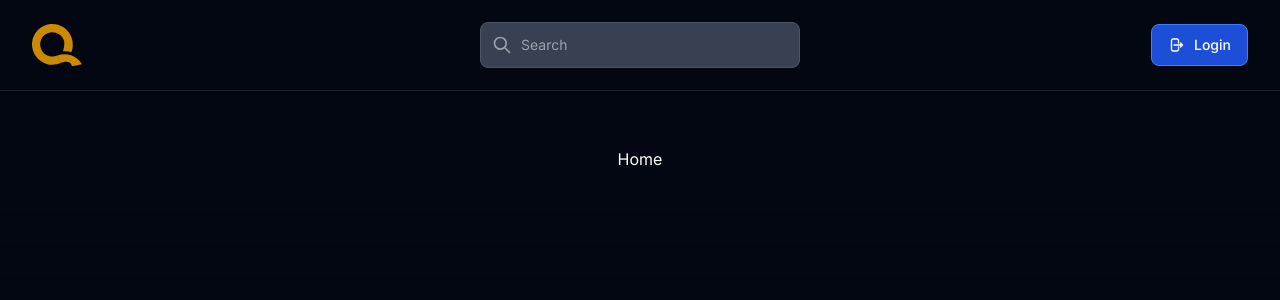
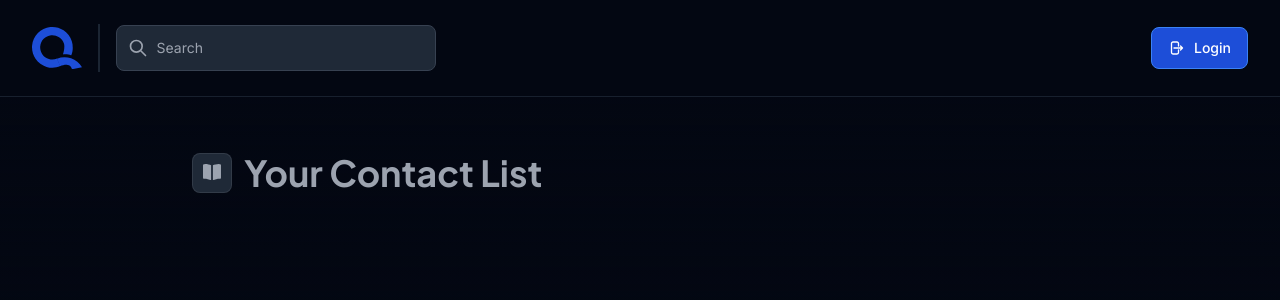
Before and after one commit to aldwiputra/qontax, a Next.js app: page / in a window 1280 px wide. Shown: the top 300 px of the page. Built offline with nearby package versions, Linux system fonts and the light colour scheme; no server answers.

Commit message:
change navbar layout

```diff
--- a/src/components/Navbar.tsx
+++ b/src/components/Navbar.tsx
@@ -14,21 +14,22 @@ function Navbar() {
   return (
     <nav className={`${inter.className} border-gray-200 bg-gray-950 border-b border-b-gray-800/75`}>
       <div className='relative max-w-screen-xl flex flex-wrap items-center justify-between mx-auto px-8 py-6 '>
-        <Link href='/' className='flex items-center'>
-          <svg className='w-[50px]' viewBox='0 0 249 211' fill='none' xmlns='http://www.w3.org/2000/svg'>
-            <path
-              d='M195.721 141.263C204.56 119.53 205.215 93.7558 198.261 71.3488C191.306 48.9417 176.797 29.6392 157.206 16.7303C137.615 3.82145 114.154 -1.8952 90.8211 0.554449C67.4878 3.0041 45.7257 13.4685 29.2428 30.1646C12.76 46.8607 2.57619 68.7555 0.426663 92.1184C-1.72286 115.481 4.29487 138.867 17.4545 158.29C30.6142 177.714 50.1015 191.973 72.5961 198.639C95.0908 205.305 119.201 203.965 140.818 194.848L125.014 157.375C112.066 162.836 97.6248 163.638 84.1515 159.646C70.6783 155.653 59.0062 147.112 51.1242 135.478C43.2421 123.845 39.6378 109.838 40.9253 95.8445C42.2127 81.8512 48.3124 68.7372 58.1849 58.737C68.0574 48.7367 81.0919 42.469 95.0675 41.0018C109.043 39.5346 123.095 42.9586 134.829 50.6904C146.563 58.4223 155.254 69.9836 159.419 83.4044C163.585 96.8253 159.114 123.606 153.82 136.623C153.82 136.623 161.217 135.264 174.02 136.077C182.619 136.623 195.721 141.263 195.721 141.263Z'
-              fill='#CA8A04'
-            />
-            <path
-              d='M249 200.092C236.674 179.356 217.359 163.693 194.523 155.916C171.688 148.139 146.828 148.756 124.408 157.658L139.415 195.457C152.844 190.126 166.923 187.107 177.432 189.034C187.942 190.96 194.493 193.811 199.27 210.598L249 200.092Z'
-              fill='#CA8A04'
-            />
-          </svg>
-        </Link>
+        <div className='flex items-center gap-4'>
+          <Link href='/' className='flex items-stretch'>
+            <svg
+              className='w-[50px] fill-blue-700'
+              viewBox='0 0 249 211'
+              fill='none'
+              xmlns='http://www.w3.org/2000/svg'>
+              <path d='M195.721 141.263C204.56 119.53 205.215 93.7558 198.261 71.3488C191.306 48.9417 176.797 29.6392 157.206 16.7303C137.615 3.82145 114.154 -1.8952 90.8211 0.554449C67.4878 3.0041 45.7257 13.4685 29.2428 30.1646C12.76 46.8607 2.57619 68.7555 0.426663 92.1184C-1.72286 115.481 4.29487 138.867 17.4545 158.29C30.6142 177.714 50.1015 191.973 72.5961 198.639C95.0908 205.305 119.201 203.965 140.818 194.848L125.014 157.375C112.066 162.836 97.6248 163.638 84.1515 159.646C70.6783 155.653 59.0062 147.112 51.1242 135.478C43.2421 123.845 39.6378 109.838 40.9253 95.8445C42.2127 81.8512 48.3124 68.7372 58.1849 58.737C68.0574 48.7367 81.0919 42.469 95.0675 41.0018C109.043 39.5346 123.095 42.9586 134.829 50.6904C146.563 58.4223 155.254 69.9836 159.419 83.4044C163.585 96.8253 159.114 123.606 153.82 136.623C153.82 136.623 161.217 135.264 174.02 136.077C182.619 136.623 195.721 141.263 195.721 141.263Z' />
+              <path d='M249 200.092C236.674 179.356 217.359 163.693 194.523 155.916C171.688 148.139 146.828 148.756 124.408 157.658L139.415 195.457C152.844 190.126 166.923 187.107 177.432 189.034C187.942 190.96 194.493 193.811 199.27 210.598L249 200.092Z' />
+            </svg>
+          </Link>
+          <div className='w-[1.5px] h-12 bg-gray-800/90'></div>
+          {router.pathname === '/' && <SearchBar />}
+        </div>
         {router.pathname !== '/login' && (
           <>
-            {router.pathname === '/' && <SearchBar />}
             <AuthButton status={session.status} />
           </>
         )}
--- a/src/components/SearchBar.tsx
+++ b/src/components/SearchBar.tsx
@@ -1,6 +1,6 @@
 function SearchBar() {
   return (
-    <form className='absolute top-1/2 left-1/2 -translate-x-1/2 -translate-y-1/2' autoComplete='off'>
+    <form autoComplete='off'>
       <label htmlFor='default-search' className='mb-2 text-sm font-medium sr-only text-white'>
         Search
       </label>
@@ -23,7 +23,7 @@ function SearchBar() {
         <input
           type='search'
           id='default-search'
-          className='peer block w-full py-3 px-3 pl-10 text-sm lg:min-w-[20rem] border rounded-lg  outline-none bg-gray-700 border-gray-600 placeholder-gray-400 text-white focus:ring-2 focus:ring-blue-500 focus:border-blue-500'
+          className='peer block w-full py-3 px-3 pl-10 text-sm lg:min-w-[20rem] border rounded-lg  outline-none bg-gray-800 border-gray-700 placeholder-gray-400 text-white focus:ring-2 focus:ring-blue-500 focus:border-blue-500'
           placeholder='Search'
           required
         />
--- a/src/pages/index.tsx
+++ b/src/pages/index.tsx
@@ -1,4 +1,4 @@
-import { Inter } from 'next/font/google';
+import { Archivo, Inter, Lexend, Plus_Jakarta_Sans } from 'next/font/google';
 import { signOut, useSession } from 'next-auth/react';
 import { useEffect } from 'react';
 import { GetServerSideProps, GetServerSidePropsContext } from 'next';
@@ -8,6 +8,7 @@ import Head from 'next/head';
 import Layout from '@/components/Layout';
 
 const inter = Inter({ subsets: ['latin'] });
+const jakarta = Plus_Jakarta_Sans({ subsets: ['latin'] });
 
 // export const getServerSideProps: GetServerSideProps = async (context: GetServerSidePropsContext) => {
 //   const session = await getServerSession(context.req, context.res, authOptions);
@@ -41,9 +42,22 @@ export default function Home() {
         <title>Home | Qontax</title>
       </Head>
       <Layout>
-        <section className={`flex justify-center items-center ${inter.className} py-14`}>
-          <div className='text-center'>
-            <h1>Home</h1>
+        <section className={`${inter.className} py-8`}>
+          <div className='relative max-w-screen-xl mx-auto px-8 py-6 '>
+            <div className='max-w-4xl mx-auto'>
+              <div className=' text-gray-400 flex gap-3 items-center'>
+                <div className='w-10 h-10 p-2.5 rounded-lg border border-gray-300/10  bg-gray-800'>
+                  <svg
+                    aria-hidden='true'
+                    xmlns='http://www.w3.org/2000/svg'
+                    fill='currentColor'
+                    viewBox='0 0 20 18'>
+                    <path d='M9 1.334C7.06.594 1.646-.84.293.653a1.158 1.158 0 0 0-.293.77v13.973c0 .193.046.383.134.55.088.167.214.306.366.403a.932.932 0 0 0 .5.147c.176 0 .348-.05.5-.147 1.059-.32 6.265.851 7.5 1.65V1.334ZM19.707.653C18.353-.84 12.94.593 11 1.333V18c1.234-.799 6.436-1.968 7.5-1.65a.931.931 0 0 0 .5.147.931.931 0 0 0 .5-.148c.152-.096.279-.235.366-.403.088-.167.134-.357.134-.55V1.423a1.158 1.158 0 0 0-.293-.77Z' />
+                  </svg>
+                </div>
+                <h1 className={`${jakarta.className} text-4xl font-bold`}>Your Contact List</h1>
+              </div>
+            </div>
           </div>
         </section>
       </Layout>
--- a/src/styles/globals.css
+++ b/src/styles/globals.css
@@ -3,7 +3,7 @@
 @tailwind utilities;
 
 :root {
-  --foreground-rgb: 255, 255, 255;
+  --foreground-rgb: 209, 213, 219;
   --background-start-rgb: 3, 7, 18;
   --background-end-rgb: 3, 7, 18;
 }
```
